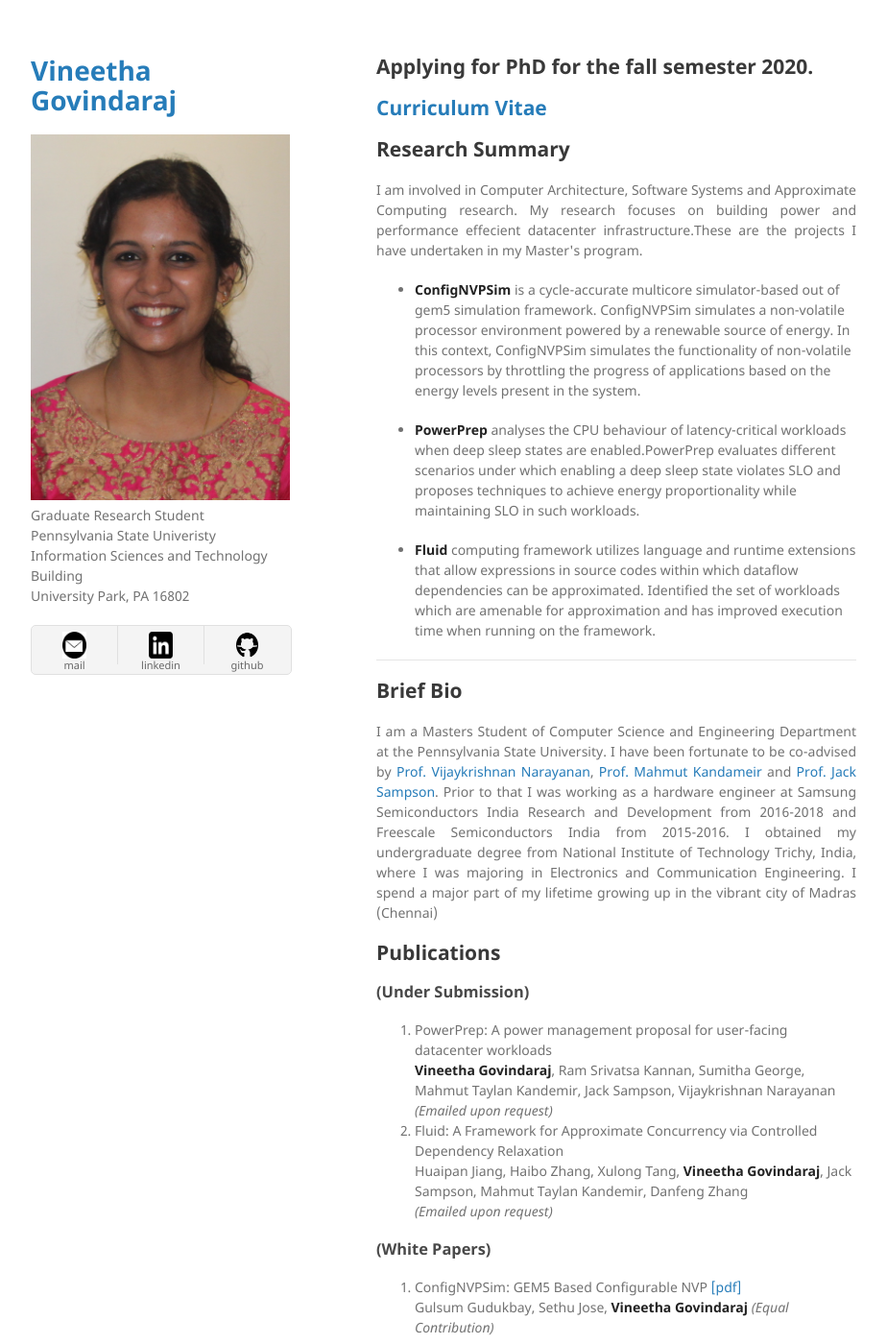
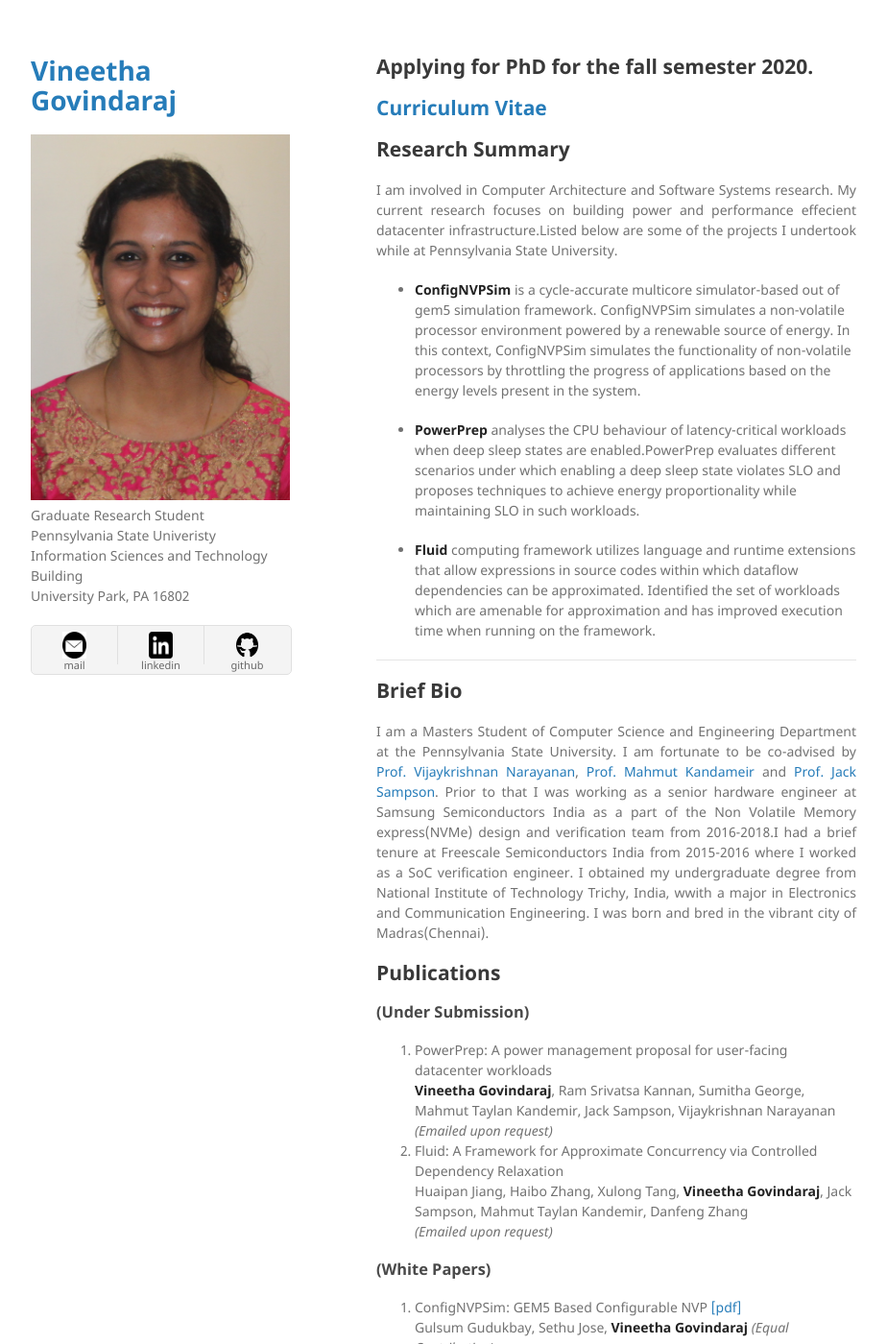
Before and after one commit to vine93/vine93.github.io, a Jekyll site: the page built from index.md, in a window 1280 px wide and 1400 px high. Shown: the whole window at 96% size, without its empty margins (178-1102 px from the left). Built offline with Jekyll 4.4.1, drawn with Linux system fonts in a browser that asks for light colours; our own code applies the rules of GitHub Pages for plain Markdown files.

Commit message:
Update index.md

```diff
--- a/index.md
+++ b/index.md
@@ -4,8 +4,7 @@
 
 ## Research Summary
 <p align="justify">
-I am involved in Computer Architecture, Software Systems and Approximate Computing research. My research focuses on
-building power and performance effecient datacenter infrastructure.These are the projects I have undertaken in my Master's program.
+I am involved in Computer Architecture and Software Systems research. My current research focuses on building power and performance effecient datacenter infrastructure.Listed below are some of the projects I undertook while at Pennsylvania State University.
 </p>
 
 *   **ConfigNVPSim** is a cycle-accurate multicore simulator-based out of gem5 simulation framework. ConfigNVPSim
@@ -22,12 +21,10 @@ simulates a non-volatile processor environment powered by a renewable source of
 ## Brief Bio
 <p align="justify">
 I am a Masters Student of Computer Science and Engineering Department at the Pennsylvania State University.
-I have been fortunate to be co-advised by <a href="https://vijay565.wixsite.com/vijay">Prof. Vijaykrishnan Narayanan</a>,
+I am fortunate to be co-advised by <a href="https://vijay565.wixsite.com/vijay">Prof. Vijaykrishnan Narayanan</a>,
 <a href="http://www.cse.psu.edu/hpcl/kandemir/">Prof. Mahmut Kandameir</a> and <a href="http://www.cse.psu.edu/~jms1257/">
-Prof. Jack Sampson</a>. Prior to that I was working as a hardware engineer at Samsung Semiconductors India Research and Development
-from 2016-2018 and Freescale Semiconductors India from 2015-2016. I obtained my undergraduate degree from National
- Institute of Technology Trichy, India, where I was majoring in Electronics and Communication Engineering.
- I spend a major part of my lifetime growing up in the vibrant city of Madras (Chennai)
+Prof. Jack Sampson</a>. Prior to that I was working as a senior hardware engineer at Samsung Semiconductors India as a part of the Non Volatile Memory express(NVMe) design and verification team from 2016-2018.I had a brief tenure at Freescale Semiconductors India from 2015-2016 where I worked as a SoC verification engineer. I obtained my undergraduate degree from National Institute of Technology Trichy, India, wwith a major in Electronics and Communication Engineering.
+I was born and bred in the vibrant city of Madras(Chennai).
 </p>
 
 
```
